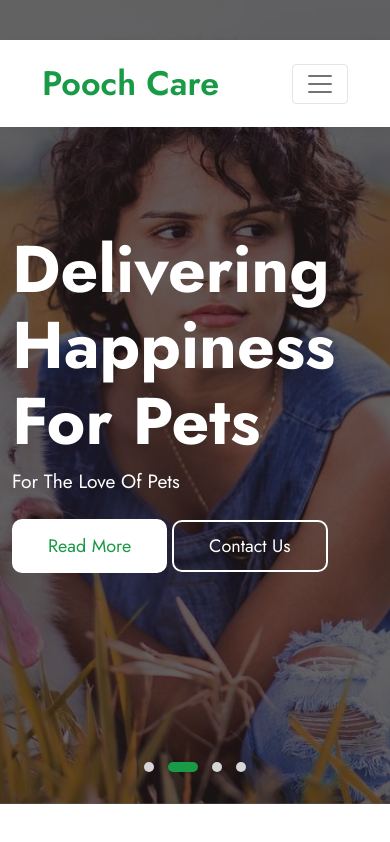
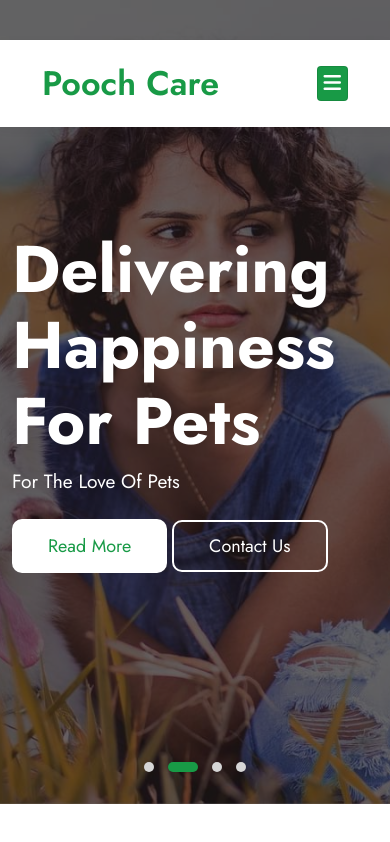
Before and after one commit to Yos3ph43/PoochCare, a plain HTML site: page index.html in a window 390 px wide. Drawn offline with nearby package versions, Linux system fonts and the light colour scheme.

Commit message:
navbar responsive

```diff
--- a/css/index.css
+++ b/css/index.css
@@ -23,6 +23,11 @@ html,body{
 
 .header .navbar .navbar-collapse{
     flex-grow: 0;
+}
+.navbar-light .navbar-toggler{
+    background-color:#189A46;
+    color: #fff;
+    padding: 6px;
 }
 
 .navbar .navbar-brand{
--- a/index.html
+++ b/index.html
@@ -34,7 +34,7 @@
           <button class="navbar-toggler" type="button" data-bs-toggle="collapse"
             data-bs-target="#navbarSupportedContent" aria-controls="navbarSupportedContent" aria-expanded="false"
             aria-label="Toggle navigation">
-            <span class="navbar-toggler-icon"></span>
+            <span class=" fa icon-expand fa-bars"></span>
           </button>
           <div class="collapse navbar-collapse" id="navbarSupportedContent">
             <ul class="navbar-nav me-auto mb-2 mb-lg-0 ml-auto">
```
